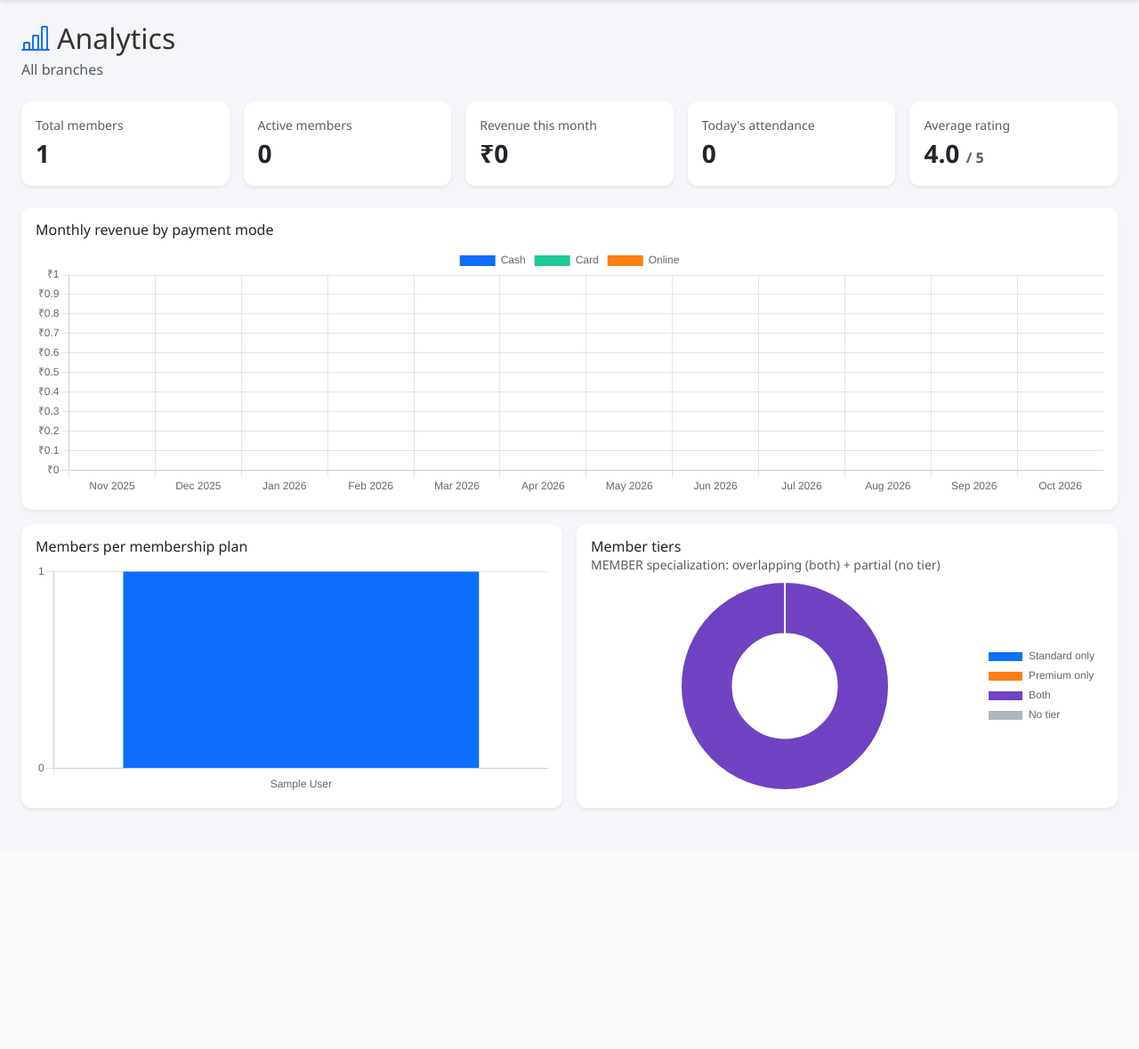
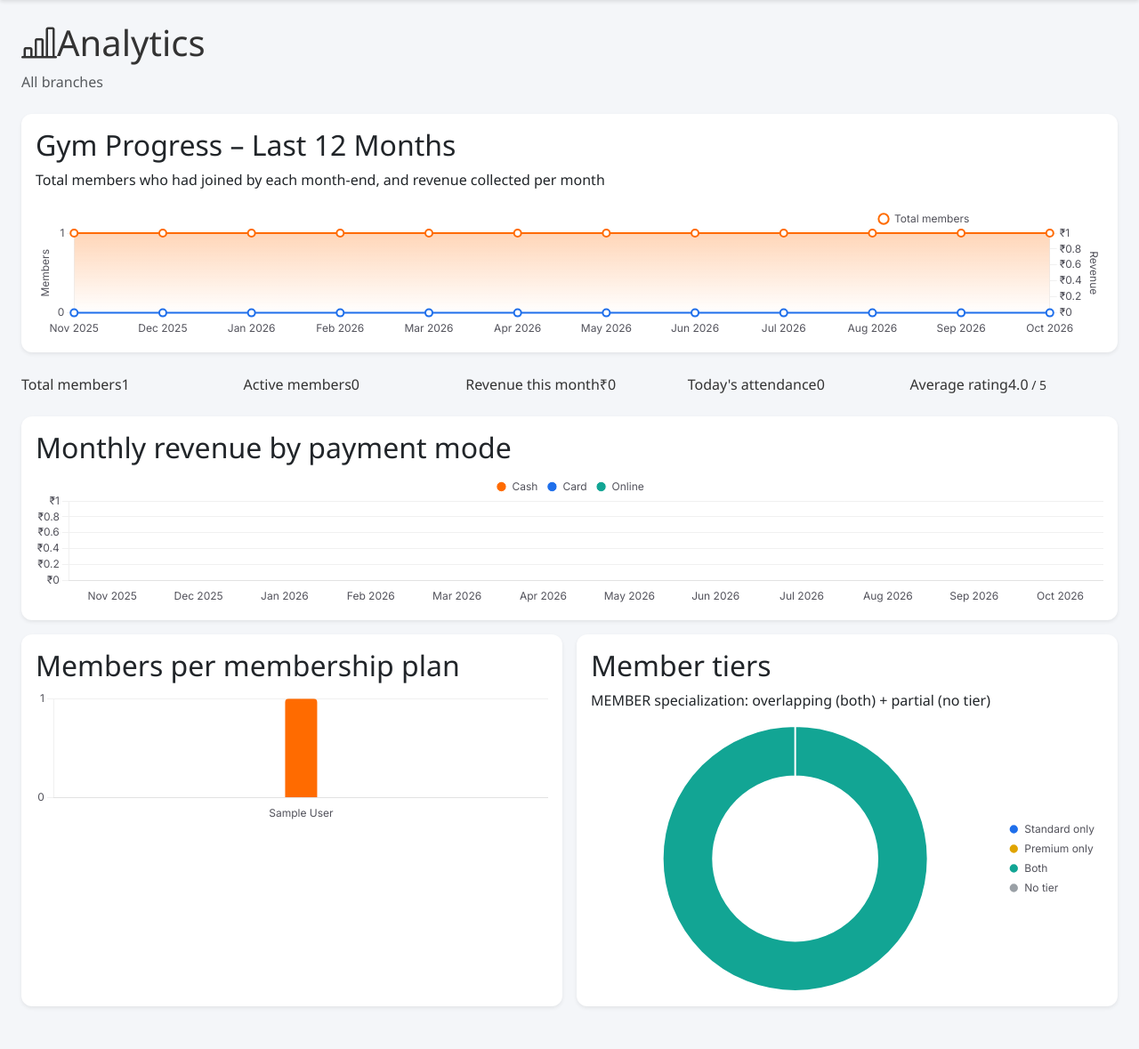
Before and after one commit to amxndeep001/gym-management-system, a Django app: page /analytics/ in a window 1280 px wide. Shown: the part 80-1259 px from the top of the page at 89% size. Before the commit the page ends 991 px from the top, so only its background shows below. Run offline with Django 3.2, Linux system fonts and the light colour scheme; a user stored in the database is signed in; tables that the repository leaves empty hold one stand-in row (values such as "Sample post").

Commit message:
Step 4: Gym Progress line chart on Home and Analytics

```diff
--- a/gym/views.py
+++ b/gym/views.py
@@ -573,6 +573,29 @@ def month_starts(today, count):
     return months[::-1]
 
 
+def gym_progress(today, count=12):
+    """Gym Progress chart: cumulative members and revenue per month for the last `count` months.
+
+    Members are counted by join month and accumulated on top of everyone who joined earlier;
+    months with no joins or payments stay at 0.
+    """
+    months = month_starts(today, count)
+    index = {m: i for i, m in enumerate(months)}
+    joined, revenue = [0] * count, [0.0] * count
+    for row in (Member.objects.filter(join_date__gte=months[0]).annotate(month=TruncMonth('join_date'))
+                .values('month').annotate(n=Count('member_id'))):
+        joined[index[row['month']]] = row['n']
+    for row in (Payment.objects.filter(pay_date__gte=months[0]).annotate(month=TruncMonth('pay_date'))
+                .values('month').annotate(total=Sum('amount'))):
+        revenue[index[row['month']]] = float(row['total'])
+    total = Member.objects.filter(join_date__lt=months[0]).count()
+    members = []
+    for n in joined:
+        total += n
+        members.append(total)
+    return {'labels': [m.strftime('%b %Y') for m in months], 'members': members, 'revenue': revenue}
+
+
 @login_required
 def analytics(request):
     today = date.today()
@@ -612,6 +635,7 @@ def analytics(request):
     )
 
     charts = {
+        'progress': gym_progress(today),
         'revenue': {'labels': [m.strftime('%b %Y') for m in months], 'series': revenue},
         'plans': {'labels': [p.plan_name for p in plans], 'data': [p.n for p in plans]},
         'tiers': {'labels': ['Standard only', 'Premium only', 'Both', 'No tier'],
@@ -684,6 +708,7 @@ def home(request):
         'tiles': tiles,
         'classes': classes,
         'expiring': expiring,
+        'progress': gym_progress(today),
     })
 
 
--- /dev/null
+++ b/static/js/charts.js
@@ -0,0 +1,74 @@
+// Shared Chart.js setup: one palette and one set of defaults for every chart in the app.
+
+const GYM_COLORS = {
+    accent: '#ff6b00',  // electric orange (brand accent, series 1)
+    blue: '#1f6feb',    // series 2
+    teal: '#12a594',    // series 3
+    amber: '#e0a400',   // series 4
+    grey: '#9aa0a6',    // "none" / remainder
+    text: '#52525b',
+    grid: 'rgba(0, 0, 0, 0.06)',
+};
+const GYM_SERIES = [GYM_COLORS.accent, GYM_COLORS.blue, GYM_COLORS.teal, GYM_COLORS.amber];
+
+const rupees = value => '₹' + Number(value).toLocaleString('en-IN');
+
+(function applyChartDefaults() {
+    const reduceMotion = window.matchMedia('(prefers-reduced-motion: reduce)').matches;
+    Chart.defaults.font.family = "'Inter', system-ui, sans-serif";
+    Chart.defaults.color = GYM_COLORS.text;
+    Chart.defaults.maintainAspectRatio = false;
+    Chart.defaults.borderColor = GYM_COLORS.grid;
+    Chart.defaults.plugins.legend.labels.usePointStyle = true;
+    Chart.defaults.plugins.legend.labels.boxHeight = 8;
+    Chart.defaults.plugins.tooltip.backgroundColor = '#1c1c1e';
+    Chart.defaults.plugins.tooltip.padding = 10;
+    Chart.defaults.plugins.tooltip.cornerRadius = 8;
+    if (reduceMotion) Chart.defaults.animation = false;
+})();
+
+// "Gym Progress - Last 12 Months": cumulative members (left axis) and monthly revenue (right axis)
+function renderProgressChart(canvas, data) {
+    const membersFill = context => {
+        const { ctx, chartArea } = context.chart;
+        if (!chartArea) return 'rgba(255, 107, 0, 0.15)';
+        const gradient = ctx.createLinearGradient(0, chartArea.top, 0, chartArea.bottom);
+        gradient.addColorStop(0, 'rgba(255, 107, 0, 0.28)');
+        gradient.addColorStop(1, 'rgba(255, 107, 0, 0)');
+        return gradient;
+    };
+    const line = color => ({
+        borderColor: color, backgroundColor: color, borderWidth: 2, tension: 0.35,
+        pointRadius: 4, pointHoverRadius: 6, pointBackgroundColor: '#fff', pointBorderColor: color, pointBorderWidth: 2,
+    });
+
+    return new Chart(canvas, {
+        type: 'line',
+        data: {
+            labels: data.labels,
+            datasets: [
+                { ...line(GYM_COLORS.accent), label: 'Total members', data: data.members, yAxisID: 'members',
+                  fill: 'origin', backgroundColor: membersFill },
+                { ...line(GYM_COLORS.blue), label: 'Monthly revenue (₹)', data: data.revenue, yAxisID: 'revenue' },
+            ],
+        },
+        options: {
+            interaction: { mode: 'index', intersect: false },
+            scales: {
+                x: { grid: { display: false } },
+                members: { position: 'left', beginAtZero: true, ticks: { precision: 0 },
+                           title: { display: true, text: 'Members' } },
+                revenue: { position: 'right', beginAtZero: true, grid: { drawOnChartArea: false },
+                           ticks: { callback: rupees }, title: { display: true, text: 'Revenue' } },
+            },
+            plugins: {
+                legend: { position: 'top', align: 'end' },
+                tooltip: { callbacks: {
+                    label: ctx => ctx.dataset.yAxisID === 'revenue'
+                        ? ` Revenue: ${rupees(ctx.parsed.y)}`
+                        : ` Members: ${ctx.parsed.y.toLocaleString('en-IN')}`,
+                } },
+            },
+        },
+    });
+}
--- a/templates/gym/analytics.html
+++ b/templates/gym/analytics.html
@@ -4,64 +4,51 @@
 {% block title %}Analytics - Gym Management System{% endblock %}
 
 {% block main %}
-<div class="mb-4">
-    <h2 class="mb-1"><i class="bi bi-bar-chart-line me-2 text-primary"></i>Analytics</h2>
+<div class="page-header mb-4">
+    <h1 class="page-title"><span class="page-title-icon"><i class="bi bi-bar-chart-line"></i></span>Analytics</h1>
     <p class="text-muted mb-0">All branches</p>
 </div>
+
+{% include 'gym/partials/progress_chart.html' with progress=charts.progress %}
 
 <!-- KPI cards -->
 <div class="row g-3 mb-4">
     <div class="col-6 col-xl">
-        <div class="card shadow-sm h-100"><div class="card-body">
-            <div class="text-muted small">Total members</div>
-            <div class="fs-3 fw-bold">{{ kpis.total_members }}</div>
-        </div></div>
+        <div class="stat-card"><span class="stat-label">Total members</span><span class="stat-value">{{ kpis.total_members }}</span></div>
     </div>
     <div class="col-6 col-xl">
-        <div class="card shadow-sm h-100"><div class="card-body">
-            <div class="text-muted small">Active members</div>
-            <div class="fs-3 fw-bold">{{ kpis.active_members }}</div>
-        </div></div>
+        <div class="stat-card"><span class="stat-label">Active members</span><span class="stat-value">{{ kpis.active_members }}</span></div>
     </div>
     <div class="col-6 col-xl">
-        <div class="card shadow-sm h-100"><div class="card-body">
-            <div class="text-muted small">Revenue this month</div>
-            <div class="fs-3 fw-bold">₹{{ kpis.revenue_this_month|floatformat:0|intcomma }}</div>
-        </div></div>
+        <div class="stat-card"><span class="stat-label">Revenue this month</span><span class="stat-value">₹{{ kpis.revenue_this_month|floatformat:0|intcomma }}</span></div>
     </div>
     <div class="col-6 col-xl">
-        <div class="card shadow-sm h-100"><div class="card-body">
-            <div class="text-muted small">Today's attendance</div>
-            <div class="fs-3 fw-bold">{{ kpis.attendance_today }}</div>
-        </div></div>
+        <div class="stat-card"><span class="stat-label">Today's attendance</span><span class="stat-value">{{ kpis.attendance_today }}</span></div>
     </div>
     <div class="col-12 col-xl">
-        <div class="card shadow-sm h-100"><div class="card-body">
-            <div class="text-muted small">Average rating</div>
-            <div class="fs-3 fw-bold">{% if kpis.avg_rating %}{{ kpis.avg_rating|floatformat:1 }} <span class="fs-6 text-muted">/ 5</span>{% else %}-{% endif %}</div>
-        </div></div>
+        <div class="stat-card"><span class="stat-label">Average rating</span><span class="stat-value">{% if kpis.avg_rating %}{{ kpis.avg_rating|floatformat:1 }}<small> / 5</small>{% else %}-{% endif %}</span></div>
     </div>
 </div>
 
 <!-- Charts -->
 <div class="row g-3 mb-4">
     <div class="col-12">
-        <div class="card shadow-sm"><div class="card-body">
-            <h6 class="card-title">Monthly revenue by payment mode</h6>
-            <div style="height: 280px"><canvas id="revenueChart"></canvas></div>
+        <div class="card chart-card"><div class="card-body">
+            <h2 class="chart-title">Monthly revenue by payment mode</h2>
+            <div class="chart-box"><canvas id="revenueChart"></canvas></div>
         </div></div>
     </div>
     <div class="col-md-6">
-        <div class="card shadow-sm h-100"><div class="card-body">
-            <h6 class="card-title">Members per membership plan</h6>
-            <div style="height: 260px"><canvas id="plansChart"></canvas></div>
+        <div class="card chart-card h-100"><div class="card-body">
+            <h2 class="chart-title">Members per membership plan</h2>
+            <div class="chart-box"><canvas id="plansChart"></canvas></div>
         </div></div>
     </div>
     <div class="col-md-6">
-        <div class="card shadow-sm h-100"><div class="card-body">
-            <h6 class="card-title mb-0">Member tiers</h6>
-            <p class="small text-muted mb-2">MEMBER specialization: overlapping (both) + partial (no tier)</p>
-            <div style="height: 236px"><canvas id="tiersChart"></canvas></div>
+        <div class="card chart-card h-100"><div class="card-body">
+            <h2 class="chart-title">Member tiers</h2>
+            <p class="chart-subtitle">MEMBER specialization: overlapping (both) + partial (no tier)</p>
+            <div class="chart-box chart-box-sm"><canvas id="tiersChart"></canvas></div>
         </div></div>
     </div>
 </div>
@@ -70,36 +57,42 @@
 {% endblock %}
 
 {% block extra_js %}
-<script src="https://cdn.jsdelivr.net/npm/chart.js@4.4.1/dist/chart.umd.min.js"></script>
+{% include 'gym/partials/chart_scripts.html' %}
 <script>
     const data = JSON.parse(document.getElementById('chart-data').textContent);
-    const palette = ['#0d6efd', '#20c997', '#fd7e14', '#6f42c1', '#dc3545'];
-    const rupees = value => '₹' + Number(value).toLocaleString('en-IN');
-    const seriesDatasets = series => Object.entries(series).map(([label, values], i) => ({
-        label, data: values, backgroundColor: palette[i % palette.length],
-    }));
     const integerAxis = { beginAtZero: true, ticks: { precision: 0 } };
-    Chart.defaults.maintainAspectRatio = false;
+    const bar = { borderRadius: 4, borderSkipped: 'start', maxBarThickness: 36 };
 
+    renderProgressChart(document.getElementById('progressChart'), data.progress);
+
+    // Payment modes keep fixed colours: Cash, Card, Online
     new Chart(document.getElementById('revenueChart'), {
         type: 'bar',
-        data: { labels: data.revenue.labels, datasets: seriesDatasets(data.revenue.series) },
+        data: {
+            labels: data.revenue.labels,
+            datasets: Object.entries(data.revenue.series).map(([label, values], i) => ({
+                ...bar, label, data: values, backgroundColor: GYM_SERIES[i], borderColor: '#fff', borderWidth: 1,
+            })),
+        },
         options: {
-            scales: { x: { stacked: true }, y: { stacked: true, ticks: { callback: rupees } } },
-            plugins: { tooltip: { callbacks: { label: ctx => `${ctx.dataset.label}: ${rupees(ctx.parsed.y)}` } } },
+            interaction: { mode: 'index', intersect: false },
+            scales: { x: { stacked: true, grid: { display: false } }, y: { stacked: true, ticks: { callback: rupees } } },
+            plugins: { tooltip: { callbacks: { label: ctx => ` ${ctx.dataset.label}: ${rupees(ctx.parsed.y)}` } } },
         },
     });
 
     new Chart(document.getElementById('plansChart'), {
         type: 'bar',
-        data: { labels: data.plans.labels, datasets: [{ label: 'Members', data: data.plans.data, backgroundColor: palette[0] }] },
-        options: { scales: { y: integerAxis }, plugins: { legend: { display: false } } },
+        data: { labels: data.plans.labels, datasets: [{ ...bar, label: 'Members', data: data.plans.data, backgroundColor: GYM_COLORS.accent }] },
+        options: { scales: { x: { grid: { display: false } }, y: integerAxis }, plugins: { legend: { display: false } } },
     });
 
+    // Same tier colours as the badges: Standard blue, Premium gold
     new Chart(document.getElementById('tiersChart'), {
         type: 'doughnut',
-        data: { labels: data.tiers.labels, datasets: [{ data: data.tiers.data, backgroundColor: ['#0d6efd', '#fd7e14', '#6f42c1', '#adb5bd'] }] },
-        options: { plugins: { legend: { position: 'right' } } },
+        data: { labels: data.tiers.labels, datasets: [{ data: data.tiers.data, borderColor: '#fff', borderWidth: 2,
+                backgroundColor: [GYM_COLORS.blue, GYM_COLORS.amber, GYM_COLORS.teal, GYM_COLORS.grey] }] },
+        options: { cutout: '62%', plugins: { legend: { position: 'right' } } },
     });
 </script>
 {% endblock %}
--- /dev/null
+++ b/templates/gym/partials/chart_scripts.html
@@ -0,0 +1,3 @@
+{% load static %}
+<script src="https://cdn.jsdelivr.net/npm/chart.js@4.4.1/dist/chart.umd.min.js"></script>
+<script src="{% static 'js/charts.js' %}"></script>
--- /dev/null
+++ b/templates/gym/partials/progress_chart.html
@@ -0,0 +1,11 @@
+{# Gym Progress line chart; pass `progress` from views.gym_progress(). Needs charts.js (see partials/chart_scripts.html). #}
+<div class="card chart-card mb-4">
+    <div class="card-body">
+        <div class="chart-card-head">
+            <h2 class="chart-title">Gym Progress – Last 12 Months</h2>
+            <p class="chart-subtitle">Total members who had joined by each month-end, and revenue collected per month</p>
+        </div>
+        <div class="chart-box chart-box-lg"><canvas id="progressChart" role="img" aria-label="Line chart of total members and monthly revenue over the last 12 months"></canvas></div>
+    </div>
+</div>
+{{ progress|json_script:"progress-data" }}
```
Also changed, not shown: templates/gym/home.html (+10 -0 lines).
